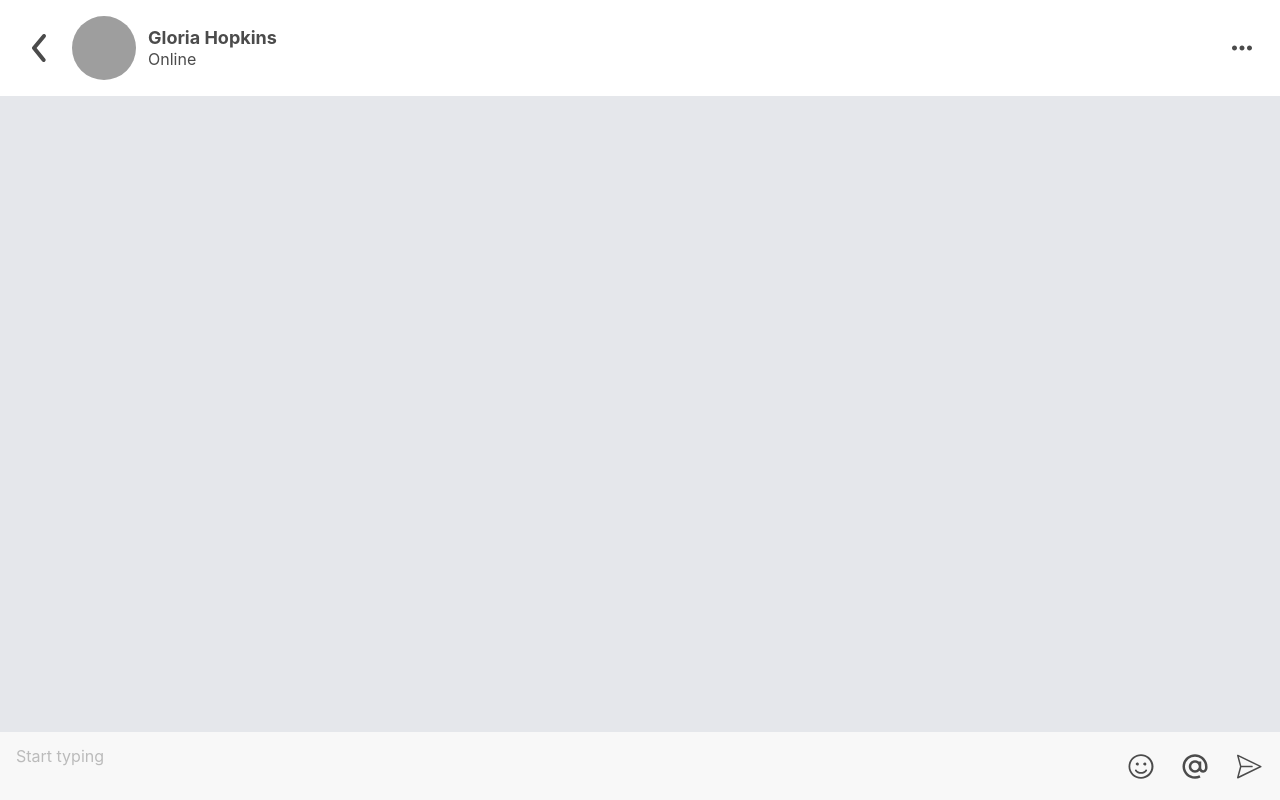
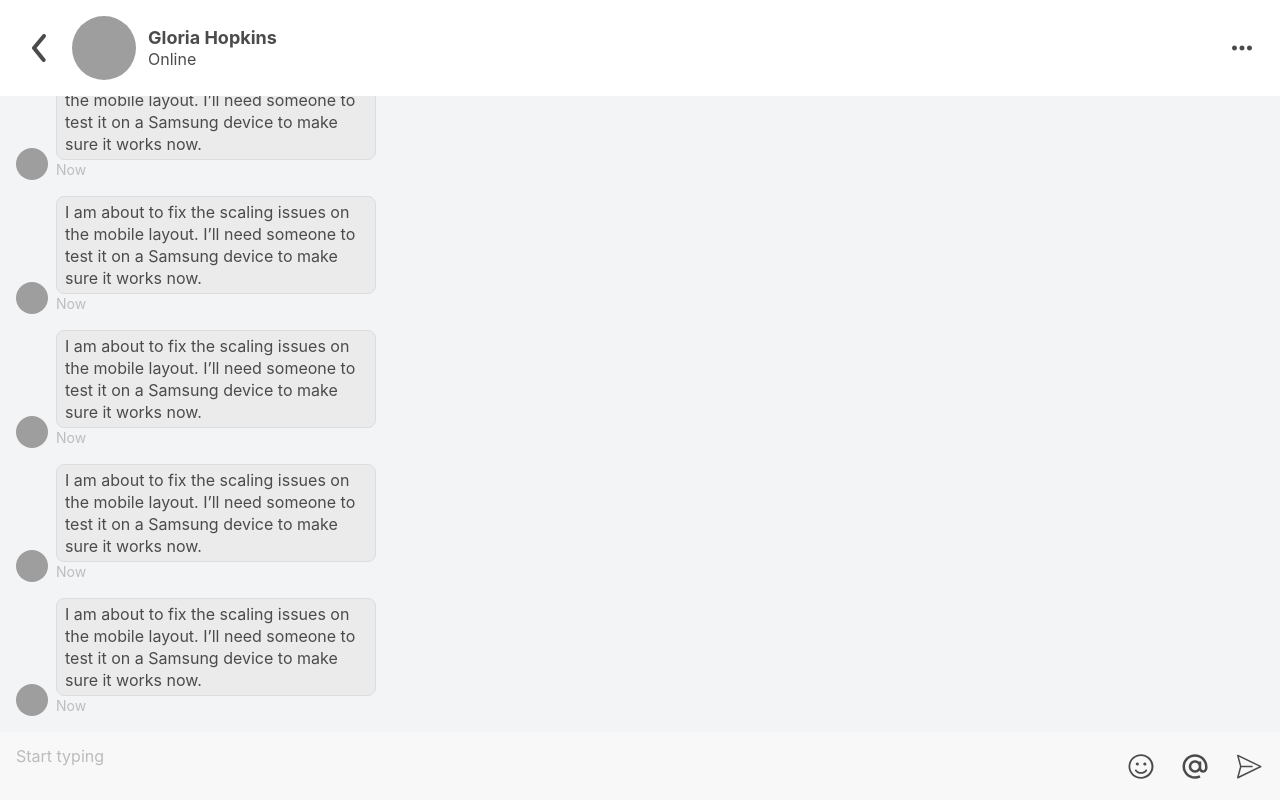
Before and after one commit to JordanBlount/teamly2, a React (Create React App) app in the folder client/: page / in a window 1280 px wide. Built offline with nearby package versions, Linux system fonts and the light colour scheme; grey boxes are pictures that could not be loaded.

Commit message:
Add MessageList and MessageItem components.
The basic chat features are done. Now I need to clean up the props and separate the components.

```diff
--- a/client/src/components/chat/MessageBar.js
+++ b/client/src/components/chat/MessageBar.js
@@ -5,6 +5,7 @@ const MessageBar = (props) => {
     const [text, setText] = useState('');
     const inputRef = useRef(null);
 
+    // FIXME: Make sure that scrollbars appear when this gets to big.
     const autoSize = () => {
         const input = inputRef.current;
         if (!input) return;
--- a/client/src/page/chat/ChatScreen.js
+++ b/client/src/page/chat/ChatScreen.js
@@ -23,31 +23,118 @@ const ChatScreen = () => {
     return <div className="flex flex-col min-h-screen">
         <NavBar />
         {/* FIXME: This needs to stretch the full length while the other componenets are "fixed" */}
-        <div className='relative grow bg-gray-200'>
-            {messages.length > 0 ? (
-                <div className="px-4 grid grid-cols-1">
-
-                </div>
-            ) : (
-                // <div className="fixed flex left-1/2 top-1/2 transform -translate-x-1/2 -translate-y-1/2">
-                //     Nothing to see here
-                // </div>
-                <div
-                    className="px-4 flex items-center justify-center"
-                    onScroll={() => console.log("I am scrolling")}>
-                </div>
-            )}
-            {/* TODO: Add data here */}
-            <span className="absolute hidden top-3 left-1/2 -translate-x-1/2 bg-gray-800 text-white px-4 py-1 rounded-full">
-                Today
-            </span>
-        </div>
+        <MessageList msg={messages} />
         {/* NOTE: This should be fixed instead of our component itself */}
         <div>
             <MessageBar />
         </div>
     </div>;
 };
+
+const MessageList = ({ msgs }) => {
+
+    const [messages, setMessages] = useState(['Nothing to see here.']);
+    const [displayDay, setDisplayDay] = useState(false);
+    const [dayVisible, setDayVisible] = useState(false);
+    const [displayDayTimeout, setDisplayDayTimeout] = useState(500);
+    const messageListRef = useRef(null);
+    const dayRef = useRef(null);
+
+    // FIXME: Make sure that this does not cause glitches while scrolling
+    useEffect(() => {
+        let timer = null;
+
+        if (displayDay) {
+            timer = setTimeout(() => {
+                setDisplayDay(false);
+                dayRef.current.classList.add('hidden')
+            }, displayDayTimeout)
+        }
+        return () => clearTimeout(timer);
+    }, [displayDay])
+
+    // NOTE: Sets the message list to start at the end. This is a big glitchy
+    useEffect(() => {
+        messageListRef.current.scrollTop = messageListRef.current.scrollHeight;
+    }, [])
+
+    // TODO: We want to make this watch for when we are scrolling so that we can display messages at the top
+    const handleScroll = () => {
+        // setDisplayDay(true);
+        // if(displayDay) {
+        //     dayRef.current.classList.remove('hidden')
+        // }
+    }
+
+    return <div className='relative grow bg-gray-100 px-4 overflow-y-auto h-64 flex flex-col-reverse'
+        onScroll={handleScroll}
+        ref={messageListRef}>
+
+        <div className="space-y-4 my-4">
+            <MessageItem
+                myOwn
+                message="I can ask Jeff to check it out on his Samsung device.
+        sdasdasdasdasda"
+                time="3:15PM" />
+
+            <MessageItem
+                message="I am about to fix the scaling issues
+on the mobile layout. I’ll need someone to test it on a Samsung device to make sure it works now."
+                time="Now"
+                person={testData[0]} />
+
+            <MessageItem
+                message="I am about to fix the scaling issues
+on the mobile layout. I’ll need someone to test it on a Samsung device to make sure it works now."
+                time="Now"
+                person={testData[0]} />
+
+            <MessageItem
+                message="I am about to fix the scaling issues
+on the mobile layout. I’ll need someone to test it on a Samsung device to make sure it works now."
+                time="Now"
+                person={testData[0]} />
+
+<MessageItem
+                message="I am about to fix the scaling issues
+on the mobile layout. I’ll need someone to test it on a Samsung device to make sure it works now."
+                time="Now"
+                person={testData[0]} />
+
+
+<MessageItem
+                message="I am about to fix the scaling issues
+on the mobile layout. I’ll need someone to test it on a Samsung device to make sure it works now."
+                time="Now"
+                person={testData[0]} />
+        </div>
+
+        <div className="top-notifications">
+            <span
+                className="fixed hidden top-[6.75rem] left-1/2 -translate-x-1/2 bg-gray-800 text-white px-4 py-1 rounded-full"
+                ref={dayRef}>
+                Today
+            </span>
+        </div>
+    </div>
+
+}
+
+const MessageItem = ({ myOwn, message, sender, time, person }) => {
+    return <div className={`flex ${myOwn ? 'justify-end' : ''} `}>
+        {!myOwn &&
+            <img className="rounded-full w-8 h-8 mr-2 self-end"
+                src={person.profileImg} />
+        }
+        <div className={`flex flex-col ${myOwn ? 'items-end' : ''}`}>
+            <div className={`${myOwn ? 'text-white' : 'text-[#4B4B4B]'} ${myOwn ? 'bg-[#4B5078]' : 'bg-[#EBEBEB]'} border border-[#DDDDDD] rounded-lg py-1 px-2 max-w-xs`}>
+                {/* FIXME: Word wrapping to make sure that this wraps correctly */}
+                <p className="break-normal leading-snug">{message}</p>
+            </div>
+            <p className="text-[#BDBDBD] text-sm">{time}</p>
+        </div>
+    </div>
+}
 
 const testData = [
     {
@@ -64,9 +151,9 @@ const NavBar = (props) => {
             <div className="mx-4 h-full flex justify-between">
                 <div className="flex items-center">
                     <Back />
-                    <ChatInfo people={testData} status="Online"/>
+                    <ChatInfo people={testData} status="Online" />
                 </div>
-            <ChatOptions onClick={() => alert("This was clicked")}/>
+                <ChatOptions onClick={() => alert("This was clicked")} />
             </div>
         </div>
     </header>
```
